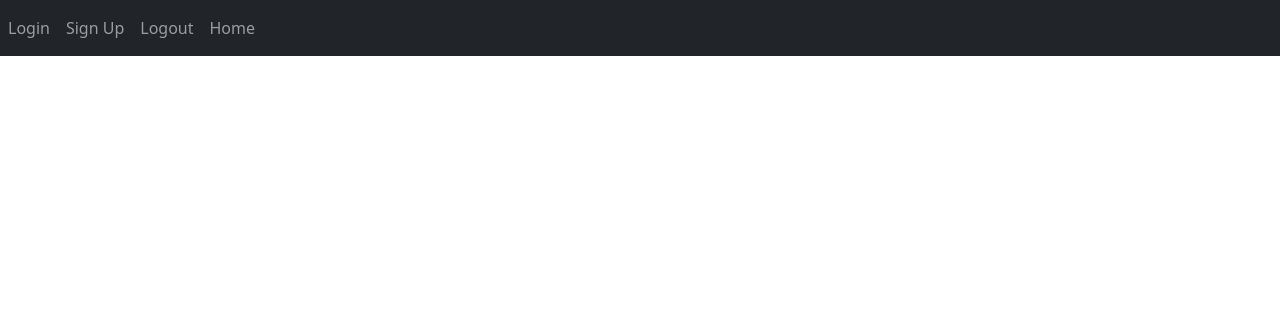
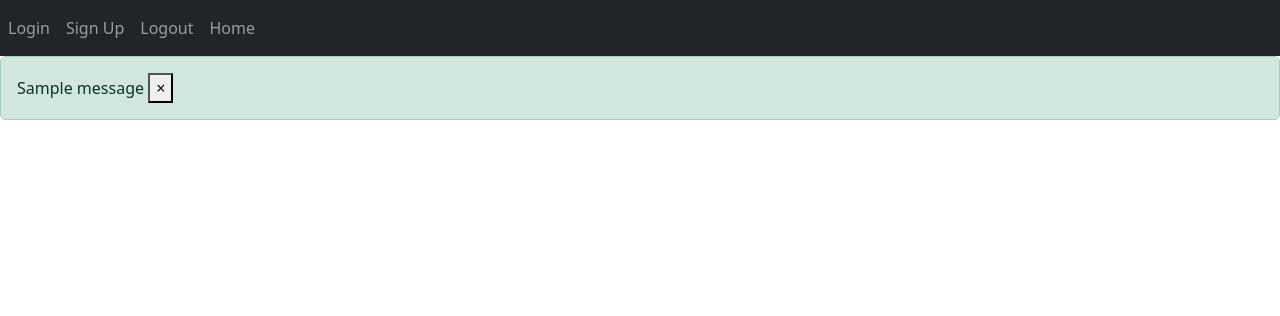
Before and after one commit to huseyinkaplann/Notes-App, a Flask app: page / in a window 1280 px wide. Shown: the top 316 px of the page. Run offline with Flask 3, Linux system fonts and the light colour scheme; one stand-in notice (Sample message) is shown; some libraries are stand-ins or nearby versions.

Commit message:
added form validation and flash messages

```diff
--- a/website/templates/base.html
+++ b/website/templates/base.html
@@ -23,6 +23,28 @@
       </div>
     </nav>
 
+    {% with messages = get_flashed_messages(with_categories=true) %}
+      {% if messages %}
+        {% for category, message in messages %}
+          {% if category == 'error' %}
+            <div class="alert alert-danger alert-dismissable fade show" role="alert">
+              {{message}}
+              <button type="button" class="close" data-dismiss="alert">
+                <span aria-hidden="true">&times;</span>
+              </button>
+            </div>
+          {% else %}
+            <div class="alert alert-success alert-dismissable fade show" role="alert">
+              {{message}}
+              <button type="button" class="close" data-dismiss="alert">
+                <span aria-hidden="true">&times;</span>
+              </button>
+            </div>
+          {% endif %}
+        {% endfor %}
+      {% endif %}
+    {% endwith %}
+
     <div class="container">
       {% block content %}
       {% endblock %}
```
Also changed, not shown: website/auth.py (+21 -1 lines).
